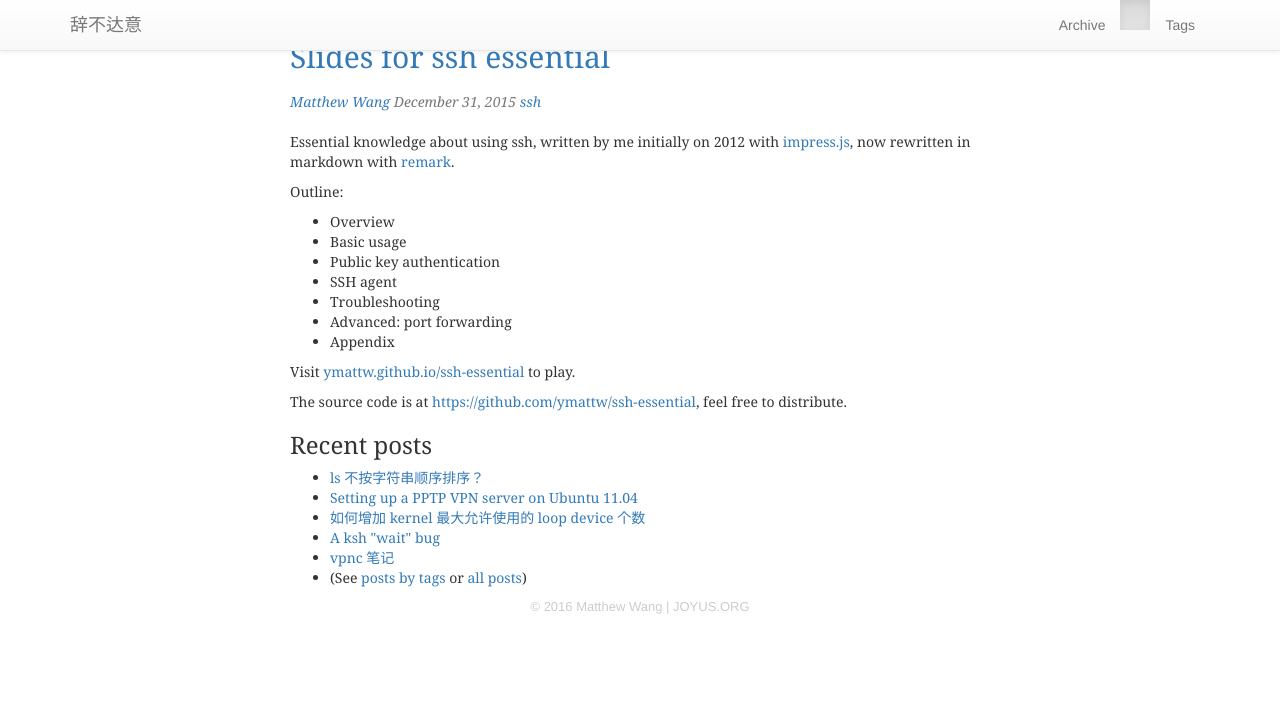
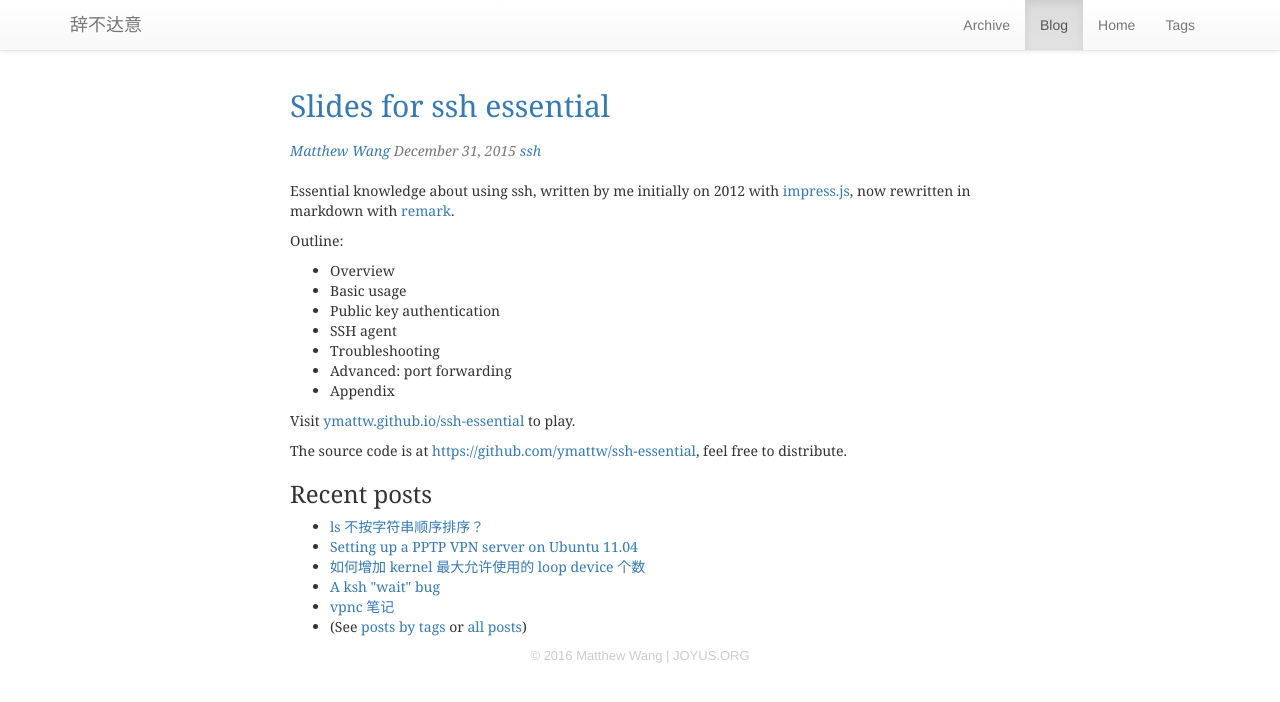
Before and after one commit to ymattw/joyus, a Jekyll site: the page built from blog.html, in a window 1280 px wide. Shown: the top 702 px of the page. Built offline with Jekyll 4.4.1, drawn with Linux system fonts in a browser that asks for light colours; nearby versions of some CDN libraries; Markdown is read by kramdown in place of the engine named in the settings; comment, search, counter and statistics services are not loaded.

Commit message:
Adjust pages, use html instead of markdown for blog page

```diff
--- a/_layouts/page.html
+++ b/_layouts/page.html
@@ -6,7 +6,9 @@
   <div class="span12">
 
     <div class="page-header">
-      <h2>{{ page.title }}</h2>
+      {% if page.header %}
+        <h2>{{ page.header }}</h2>
+      {% endif %}
     </div>
 
     {{ content }}
--- /dev/null
+++ b/blog.html
@@ -0,0 +1,44 @@
+---
+layout: page
+title: Blog
+group: navigation
+---
+
+{% for post in site.posts limit: 1 %}
+
+  <div class="page-header">
+    <h2><a href="{{ post.url }}">{{ post.title }}</a></h2>
+  </div>
+
+  <div class="post-meta">
+    <span class="icon-user"></span>
+    <span><a href="{{ site.site_url }}">{{ site.author }}</a></span>
+
+    <span class="icon-time"></span>
+    <span>{{ post.date | date: "%B %-d, %Y" }}</span>
+
+    {% unless post.tags == empty %}
+    <!-- post.tags is an Array -->
+    {% for tag in post.tags %}
+        <span class="icon-tag"></span>
+        <span><a href="{{ site.tags_path }}#{{ tag }}-ref">{{ tag }} </a></span>
+    {% endfor %}
+    {% endunless %}
+    </div>
+
+    <div class="content">
+    {{ post.content }}
+  </div>
+
+  {% include disqus-comments %}
+
+{% endfor %}
+
+<h3>Recent posts</h3>
+
+<ul class="posts">
+  {% for post in site.posts limit: 5 offset:1 %}
+    <li><a href="{{ post.url }}">{{ post.title }}</a></li>
+  {% endfor %}
+  <li>(See <a href="/tags.html">posts by tags</a> or <a href="/archive.html">all posts</a>)</li>
+</ul>
--- a/blog.md
+++ /dev/null
@@ -1,49 +0,0 @@
----
-layout: default
-group: navigation
----
-
-<div class="row-fluid post-full">
-  <div class="span12">
-
-    {% for post in site.posts limit: 1 %}
-
-      <div class="page-header">
-        <h2><a href="{{ post.url }}">{{ post.title }}</a></h2>
-      </div>
-
-      <div class="post-meta">
-        <span class="icon-user"></span>
-        <span><a href="{{ site.site_url }}">{{ site.author }}</a></span>
-
-        <span class="icon-time"></span>
-        <span>{{ post.date | date: "%B %-d, %Y" }}</span>
-
-        {% unless post.tags == empty %}
-        <!-- post.tags is an Array -->
-        {% for tag in post.tags %}
-            <span class="icon-tag"></span>
-            <span><a href="{{ site.tags_path }}#{{ tag }}-ref">{{ tag }} </a></span>
-        {% endfor %}
-        {% endunless %}
-        </div>
-
-        <div class="content">
-        {{ post.content }}
-      </div>
-
-      {% include disqus-comments %}
-
-    {% endfor %}
-
-    <h3>Recent posts</h3>
-
-    <ul class="posts">
-      {% for post in site.posts limit: 5 offset:1 %}
-        <li><a href="{{ post.url }}">{{ post.title }}</a></li>
-      {% endfor %}
-      <li>(See <a href="/tags.html">posts by tags</a> or <a href="/archive.html">all posts</a>)</li>
-    </ul>
-
-  </div>
-</div>
--- a/css/style.css
+++ b/css/style.css
@@ -23,8 +23,7 @@
   margin: 10px 0;
   text-align: left; }
 
-/* post-full*/
-.post-full .post-meta {
+.row-fluid .post-meta {
   margin-bottom: 20px;
   font-style: italic;
   color: #777;
```
Also changed, not shown: _layouts/default.html (+0 -8 lines), index.md (+2 -1 lines).
